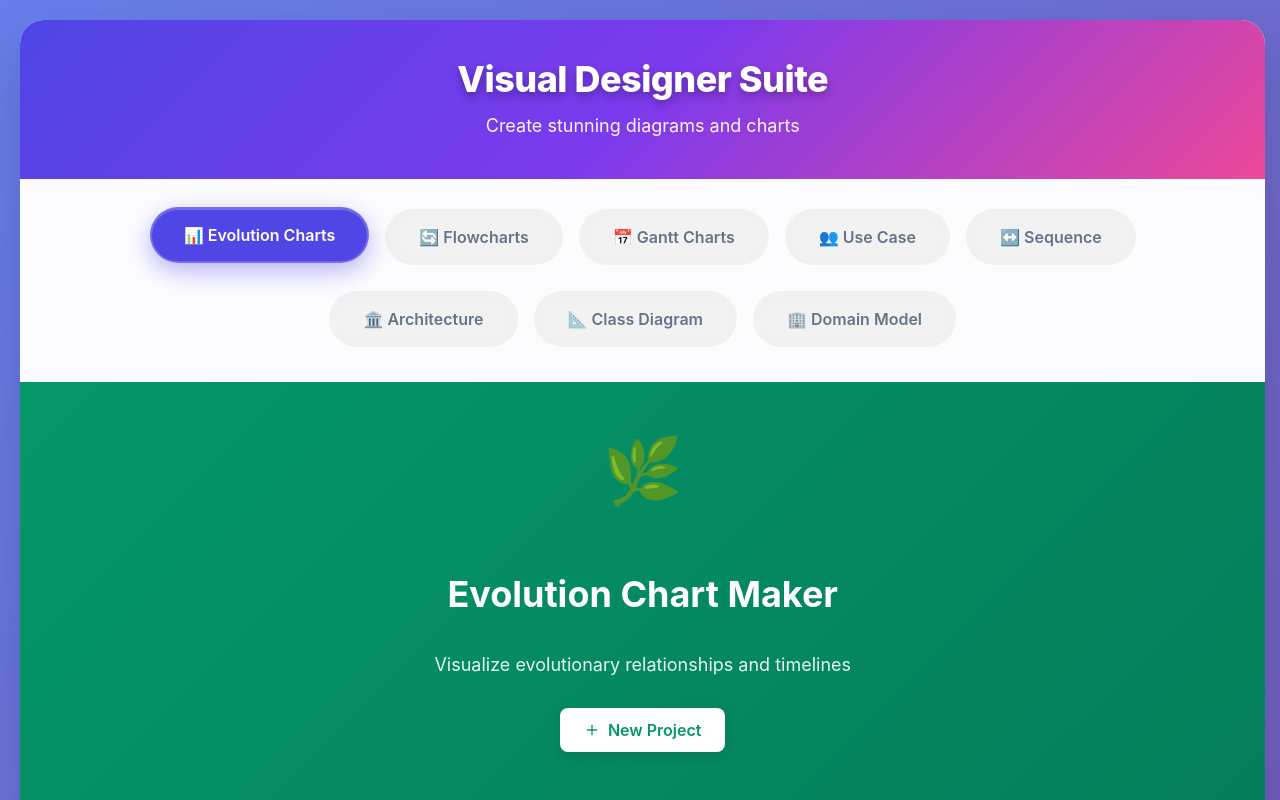
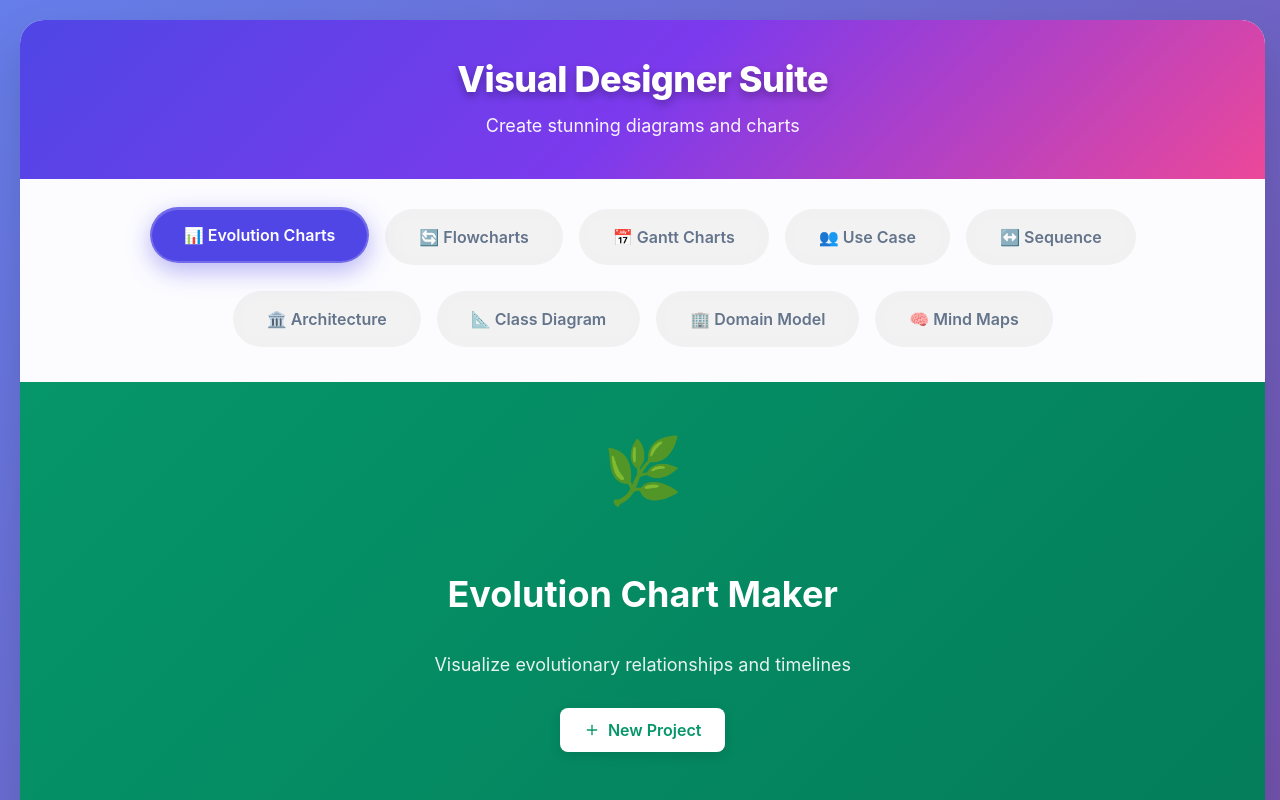
Before and after one commit to JithuMorrison/Rootrie, a React (Vite) app: page / in a window 1280 px wide. Shown: the top 800 px of the page. Built offline with nearby package versions, Linux system fonts and the light colour scheme.

Commit message:
feat: added mind map

```diff
--- a/src/App.jsx
+++ b/src/App.jsx
@@ -15,7 +15,8 @@ import ClassDiagramMain from './classmain';
 import ClassDiagramMaker from './class';
 import DomainModelMain from './domainmodelmain';
 import DomainModelMaker from './domainmodel';
-import MindMapMaker from './projectsetup';
+import MindMapMain from './mindmapmain';
+import MindMapMaker from './mindmap';
 
 // Diagram type constants
 const DIAGRAM_TYPES = {
@@ -26,7 +27,8 @@ const DIAGRAM_TYPES = {
   SEQUENCE: 'sequence',
   ARCHITECTURE: 'architecture',
   CLASS: 'class',
-  DOMAIN_MODEL: 'domainmodel'
+  DOMAIN_MODEL: 'domainmodel',
+  MIND_MAP: 'mindmap'
 };
 
 // Initial data structure
@@ -46,7 +48,9 @@ const getInitialData = () => ({
   classDiagrams: [],
   currentClassDiagram: null,
   domainModels: [],
-  currentDomainModel: null
+  currentDomainModel: null,
+  mindMaps: [],
+  currentMindMap: null
 });
 
 const getStoredData = () => {
@@ -99,6 +103,7 @@ const App = () => {
     updateData.currentArchitectureDiagram = null;
     updateData.currentClassDiagram = null;
     updateData.currentDomainModel = null;
+    updateData.currentMindMap = null;
 
     // Add new diagram and set as current
     switch (type) {
@@ -133,6 +138,10 @@ const App = () => {
       case DIAGRAM_TYPES.DOMAIN_MODEL:
         updateData.domainModels = [...currentData.domainModels, baseDiagram];
         updateData.currentDomainModel = baseDiagram;
+        break;
+      case DIAGRAM_TYPES.MIND_MAP:
+        updateData.mindMaps = [...currentData.mindMaps, baseDiagram];
+        updateData.currentMindMap = baseDiagram;
         break;
     }
 
@@ -194,6 +203,12 @@ const App = () => {
           updateData.currentDomainModel = null;
         }
         break;
+      case DIAGRAM_TYPES.MIND_MAP: // Add this case
+        updateData.mindMaps = currentData.mindMaps.filter(m => m.id !== id);
+        if (currentData.currentMindMap?.id === id) {
+          updateData.currentMindMap = null;
+        }
+        break;
     }
 
     saveToStorage(updateData);
@@ -253,6 +268,12 @@ const App = () => {
           d.id === updatedDiagram.id ? updatedDiagram : d
         );
         updateData.currentDomainModel = updatedDiagram;
+        break;
+      case DIAGRAM_TYPES.MIND_MAP: // Add this case
+        updateData.mindMaps = currentData.mindMaps.map(m =>
+          m.id === updatedDiagram.id ? updatedDiagram : m
+        );
+        updateData.currentMindMap = updatedDiagram;
         break;
     }
 
@@ -336,6 +357,27 @@ const App = () => {
     });
   };
 
+  const createMindMap = (name) => {
+    createDiagram(DIAGRAM_TYPES.MIND_MAP, name, {
+      nodes: [
+        {
+          id: 1,
+          text: 'Central Idea',
+          x: 400,
+          y: 300,
+          level: 0,
+          parentId: null,
+          isRoot: true,
+          color: '#ff6b6b',
+          width: 140,
+          height: 40
+        }
+      ],
+      zoom: 1,
+      pan: { x: 0, y: 0 }
+    });
+  };
+
   // Specific diagram deletion functions
   const deleteProject = (id) => deleteDiagram(DIAGRAM_TYPES.PROJECT, id);
   const deleteFlowchart = (id) => deleteDiagram(DIAGRAM_TYPES.FLOWCHART, id);
@@ -345,6 +387,7 @@ const App = () => {
   const deleteArchitectureDiagram = (id) => deleteDiagram(DIAGRAM_TYPES.ARCHITECTURE, id);
   const deleteClassDiagram = (id) => deleteDiagram(DIAGRAM_TYPES.CLASS, id);
   const deleteDomainModel = (id) => deleteDiagram(DIAGRAM_TYPES.DOMAIN_MODEL, id);
+  const deleteMindMap = (id) => deleteDiagram(DIAGRAM_TYPES.MIND_MAP, id);
 
   // Specific diagram update functions
   const updateProject = (project) => updateDiagram(DIAGRAM_TYPES.PROJECT, project);
@@ -355,6 +398,7 @@ const App = () => {
   const updateArchitectureDiagram = (diagram) => updateDiagram(DIAGRAM_TYPES.ARCHITECTURE, diagram);
   const updateClassDiagram = (diagram) => updateDiagram(DIAGRAM_TYPES.CLASS, diagram);
   const updateDomainModel = (diagram) => updateDiagram(DIAGRAM_TYPES.DOMAIN_MODEL, diagram);
+  const updateMindMap = (mindMap) => updateDiagram(DIAGRAM_TYPES.MIND_MAP, mindMap);
 
   const importFlowchartFromJson = (jsonString) => {
     try {
@@ -383,7 +427,8 @@ const App = () => {
       currentSequenceDiagram: null,
       currentArchitectureDiagram: null,
       currentClassDiagram: null,
-      currentDomainModel: null
+      currentDomainModel: null,
+      currentMindMap: null
     };
 
     saveToStorage(updateData);
@@ -402,7 +447,8 @@ const App = () => {
       currentSequenceDiagram: null,
       currentArchitectureDiagram: null,
       currentClassDiagram: null,
-      currentDomainModel: null
+      currentDomainModel: null,
+      currentMindMap: null
     };
 
     // Set the specific current diagram
@@ -430,6 +476,9 @@ const App = () => {
         break;
       case DIAGRAM_TYPES.DOMAIN_MODEL:
         updateData.currentDomainModel = diagram;
+        break;
+      case DIAGRAM_TYPES.MIND_MAP: // Add this case
+        updateData.currentMindMap = diagram;
         break;
     }
 
@@ -623,6 +672,19 @@ const App = () => {
           onDeleteDomainModel={deleteDomainModel}
         />
       )
+    },
+    {
+      type: DIAGRAM_TYPES.MIND_MAP, // Add this tab
+      label: '🧠 Mind Maps',
+      color: '#10b981',
+      component: (
+        <MindMapMain
+          mindMaps={getCurrentData().mindMaps}
+          onCreateMindMap={createMindMap}
+          onLoadMindMap={(mindMap) => loadDiagram(DIAGRAM_TYPES.MIND_MAP, mindMap)}
+          onDeleteMindMap={deleteMindMap}
+        />
+      )
     }
   ];
 
@@ -699,7 +761,14 @@ const App = () => {
             onUpdateDomainModel={updateDomainModel}
             onBack={handleBack}
           />
-        ) : (
+        ) : currentData.currentMindMap ? (
+        <MindMapMaker
+          mindMap={currentData.currentMindMap}
+          nodes={currentData.currentMindMap.nodes || []}
+          onUpdateMindMap={updateMindMap}
+          onBack={handleBack}
+        />
+      ) : (
           <>
             <div style={styles.header}>
               <h1 style={styles.headerTitle}>Visual Designer Suite</h1>
@@ -737,7 +806,6 @@ const App = () => {
           </>
         )}
       </div>
-      <MindMapMaker />
     </div>
   );
 };
```
